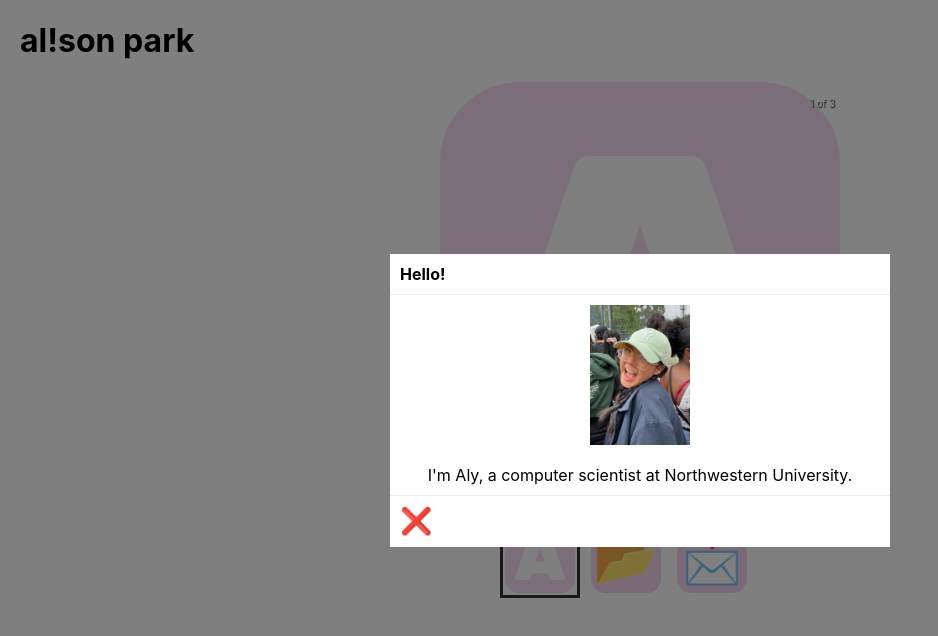
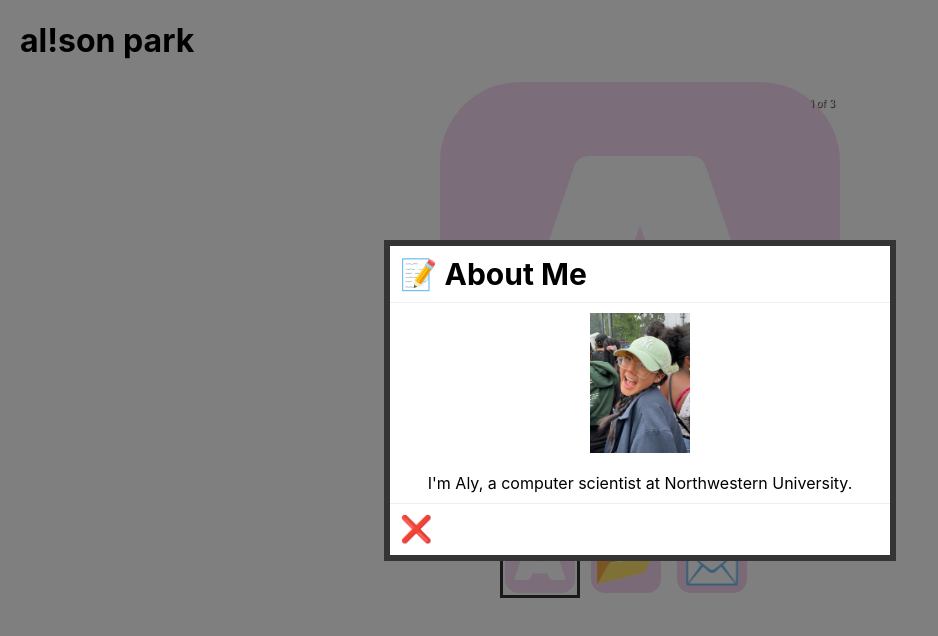
Before and after one commit to alison-park/webby, a React (Vite) app: page / in a window 1280 px wide. Both pictures are taken after a click on the button "About Me". Shown: the top 636 px of the page, without its empty margins (0-938 px from the left). Built offline with nearby package versions, Linux system fonts and the light colour scheme.

Commit message:
adding styling to About Me modal

```diff
--- a/src/Modal/Modal.css
+++ b/src/Modal/Modal.css
@@ -14,6 +14,7 @@
 .modal-content{
     width:500px;
     background-color: #fff;
+    border:rgb(53, 52, 52) 6px solid;
 
 }
 .modal-header, .modal-footer{
@@ -35,3 +36,7 @@
     border: none;
     background: none;
 }
+
+h4{
+    font-size: 30px;
+}
--- a/src/Modal/Modal.jsx
+++ b/src/Modal/Modal.jsx
@@ -9,7 +9,7 @@ const Modal = props => {
         <div className="modal" onClick={props.onClose}>
             <div className="modal-content" onClick={e => e.stopPropagation()}>
                 <div className='modal-header'>
-                <h4 className="modal-title"> Hello!</h4>
+                <h4 className="modal-title"> 📝  About Me</h4>
                 </div>
 
             <div className="modal-body">
```
